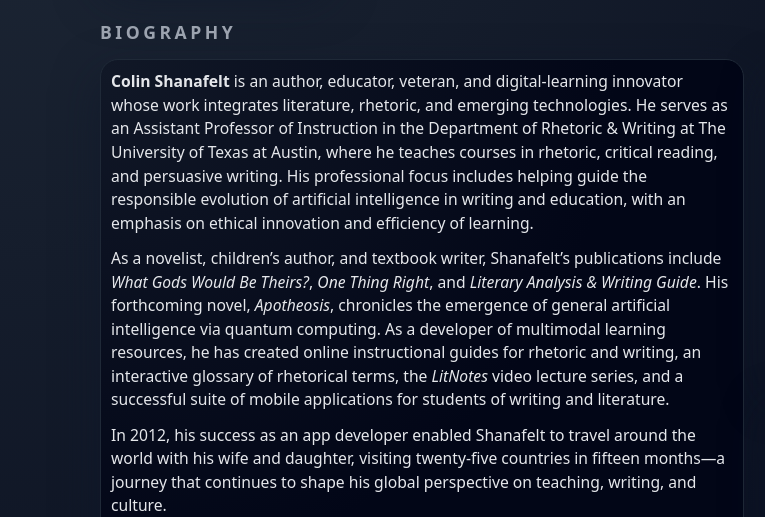
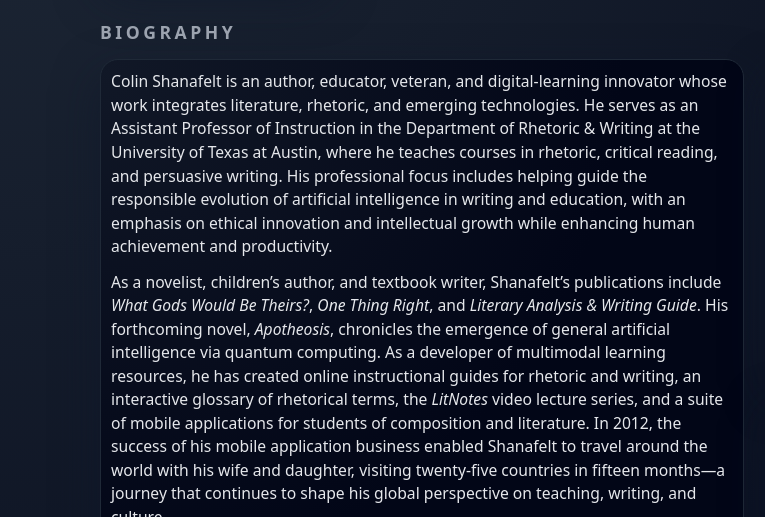
Before and after one commit to Squallfight/biography, a plain HTML site: page index.html in a window 1280 px wide. Shown: the part 283-800 px from the top of the page, 0-765 px from the left. Drawn offline with Linux system fonts and the light colour scheme.

Commit message:
Update index.html

```diff
--- a/index.html
+++ b/index.html
@@ -374,11 +374,10 @@
         <section>
           <h2>Biography</h2>
           <div class="card bio-text">
-            <p><strong>Colin Shanafelt</strong> is an author, educator, veteran, and digital-learning innovator whose work integrates literature, rhetoric, and emerging technologies. He serves as an Assistant Professor of Instruction in the Department of Rhetoric & Writing at The University of Texas at Austin, where he teaches courses in rhetoric, critical reading, and persuasive writing. His professional focus includes helping guide the responsible evolution of artificial intelligence in writing and education, with an emphasis on ethical innovation and efficiency of learning.</p>
-            <p>As a novelist, children’s author, and textbook writer, Shanafelt’s publications include <em>What Gods Would Be Theirs?</em>, <em>One Thing Right</em>, and <em>Literary Analysis &amp; Writing Guide</em>. His forthcoming novel, <em>Apotheosis</em>, chronicles the emergence of general artificial intelligence via quantum computing. As a developer of multimodal learning resources, he has created online instructional guides for rhetoric and writing, an interactive glossary of rhetorical terms, the <em>LitNotes</em> video lecture series, and a successful suite of mobile applications for students of writing and literature.</p>
-            <p>In 2012, his success as an app developer enabled Shanafelt to travel around the world with his wife and daughter, visiting twenty-five countries in fifteen months—a journey that continues to shape his global perspective on teaching, writing, and culture.</p>
-            <p>Shanafelt is a veteran of the United States Air Force, where he supported forward air-control operations during deployments to South America and the Middle East. His service included technical communications, field logistics, and mobile ground-based support for joint teams operating in dynamic and hostile environments.</p>
-          </div>
+           <p>Colin Shanafelt is an author, educator, veteran, and digital-learning innovator whose work integrates literature, rhetoric, and emerging technologies. He serves as an Assistant Professor of Instruction in the Department of Rhetoric &amp; Writing at the University of Texas at Austin, where he teaches courses in rhetoric, critical reading, and persuasive writing. His professional focus includes helping guide the responsible evolution of artificial intelligence in writing and education, with an emphasis on ethical innovation and intellectual growth while enhancing human achievement and productivity.</p>
+           <p>As a novelist, children&rsquo;s author, and textbook writer, Shanafelt&rsquo;s publications include <i>What Gods Would Be Theirs?</i>, <i>One Thing Right</i>, and <i>Literary Analysis &amp; Writing Guide</i>. His forthcoming novel, <i>Apotheosis</i>, chronicles the emergence of general artificial intelligence via quantum computing. As a developer of multimodal learning resources, he has created online instructional guides for rhetoric and writing, an interactive glossary of rhetorical terms, the <i>LitNotes</i> video lecture series, and a suite of mobile applications for students of composition and literature. In 2012, the success of his mobile application business enabled Shanafelt to travel around the world with his wife and daughter, visiting twenty-five countries in fifteen months&mdash;a journey that continues to shape his global perspective on teaching, writing, and culture.</p>
+           <p>Shanafelt is a veteran of the United States Air Force, where he supported forward air-control operations during deployments to South America and the Middle East. His service included technical communications, field logistics, and mobile ground-based support for joint teams operating in dynamic, hostile environments.</p>
+       </div>
         </section>
 
         <section>
```
